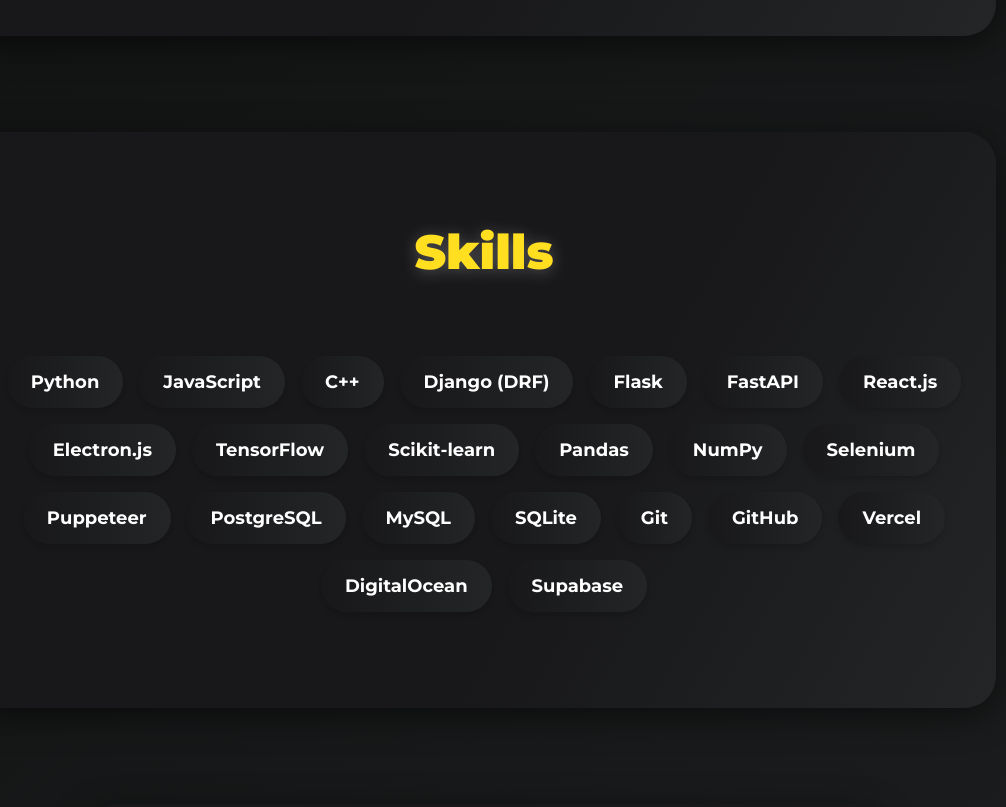
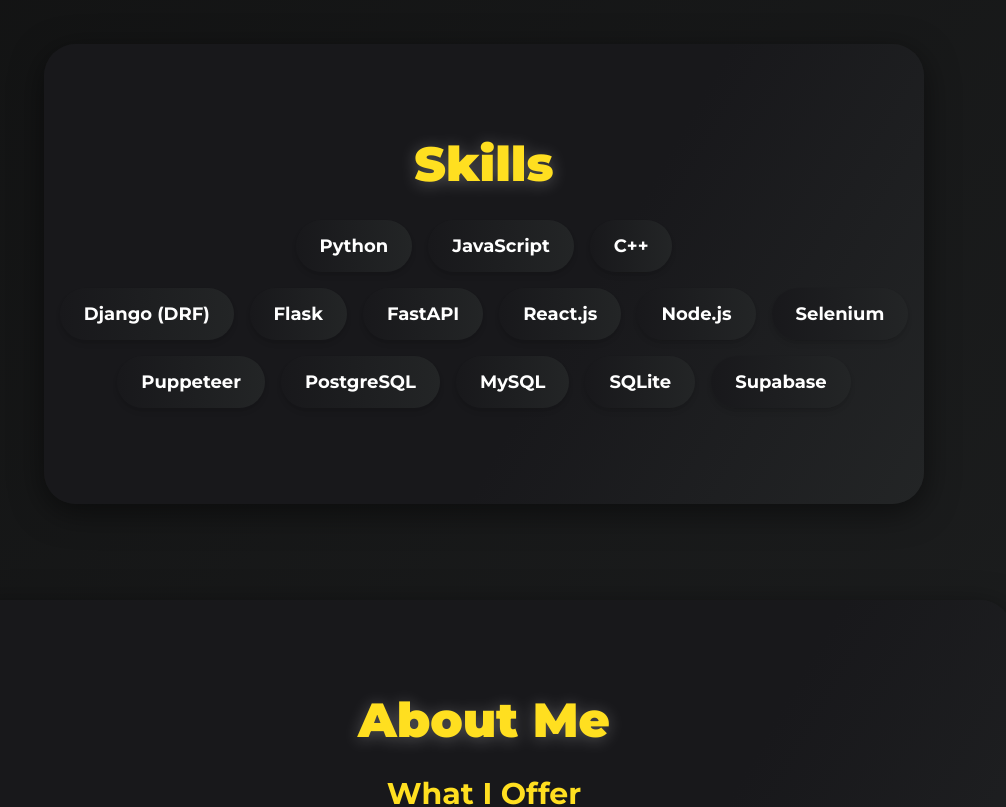
Before and after one commit to YousafZahid/Portfolio, a Next.js app: page / in a window 1280 px wide. Shown: the part 1780-2587 px from the top of the page, without its empty margins (156-1162 px from the left). Built offline with nearby package versions, Linux system fonts and the light colour scheme.

Commit message:
adding real info

```diff
--- a/src/app/about-section.tsx
+++ b/src/app/about-section.tsx
@@ -4,25 +4,25 @@
 
 export default function AboutSection() {
   return (
-    <Section id="about" title="About Me">
+  <Section id="about" title="About Me" customClass="max-w-6xl">
       <motion.div
         initial={{ opacity: 0, y: 30 }}
         whileInView={{ opacity: 1, y: 0 }}
         transition={{ duration: 0.8 }}
         viewport={{ once: true }}
-        className="max-w-3xl mx-auto text-center text-lg md:text-2xl text-gray-200 space-y-6"
+        className="max-w-5xl mx-auto text-center text-lg md:text-2xl text-gray-200 space-y-6"
       >
         <h3 className="text-2xl md:text-3xl font-bold text-yellow-300 mb-2">What I Offer</h3>
         <p>
           I don’t just write code — I create solutions that save you time, increase efficiency, and make your business look professional. Whether you need a modern website, AI integration, or a smart automation script, I can bring your ideas to life.
         </p>
         <h3 className="text-2xl md:text-3xl font-bold text-yellow-300 mb-2">Why Choose Me?</h3>
-        <ul className="text-left mx-auto max-w-2xl list-disc list-inside text-lg md:text-xl text-gray-200 space-y-2">
+        <ul className="text-left mx-auto max-w-5xl list-disc list-inside text-lg md:text-xl text-gray-200 space-y-2">
           <li><span className="font-bold text-pink-400">Proven Experience</span> — Delivered projects for startups, academic research, and real-world clients</li>
           <li><span className="font-bold text-pink-400">Diverse Tech Stack</span> — From Python to React, I cover both backend and frontend with ease</li>
           <li><span className="font-bold text-pink-400">Business-Driven Development</span> — I focus on results, not just code</li>
           <li><span className="font-bold text-pink-400">End-to-End Delivery</span> — From idea to deployment, I handle the full development cycle</li>
-          <li><span className="font-bold text-pink-400">Client-Centric Approach</span> — I listen, adapt, and ensure your vision is translated into a functional product</li>
+          <li><span className="font-bold text-pink-400">Client-Centric Approach</span> — I listen, adapt and ensure your vision is translated into a good product</li>
         </ul>
         <p className="mt-6 text-xl text-yellow-300 font-semibold">Your idea deserves more than just a developer — it deserves someone who cares about its success. That’s exactly what I bring to the table.</p>
       </motion.div>
--- a/src/app/components/Section.tsx
+++ b/src/app/components/Section.tsx
@@ -1,12 +1,21 @@
-import { ReactNode } from "react";
+import React, { ReactNode } from "react";
 
-export default function Section({ id, title, children }: { id: string; title: string; children: ReactNode }) {
+interface SectionProps {
+  id: string;
+  title: string;
+  children: ReactNode;
+  customClass?: string;
+}
+
+const Section: React.FC<SectionProps> = ({ id, title, children, customClass }) => {
   return (
-    <section id={id} className="section-dark py-24 px-4 max-w-5xl mx-auto my-12">
-  <h2 className="text-4xl md:text-5xl font-extrabold mb-20 text-yellow-300 drop-shadow-[0_2px_8px_rgba(255,255,255,0.25)] text-center ">
+    <section id={id} className={`section-dark py-24 px-4 mx-auto my-12 ${customClass ? customClass : 'max-w-5xl'}`}>
+      <h2 className="text-4xl md:text-5xl font-extrabold mb-8 text-yellow-300 drop-shadow-[0_2px_8px_rgba(255,255,255,0.25)] text-center">
         {title}
       </h2>
       <div>{children}</div>
     </section>
   );
-}
+};
+
+export default Section;
--- a/src/app/projects-section.tsx
+++ b/src/app/projects-section.tsx
@@ -30,6 +30,7 @@
     link: "#",
   },
 ];
+
 
 
 
--- a/src/app/skills-section.tsx
+++ b/src/app/skills-section.tsx
@@ -10,28 +10,47 @@
   "Flask",
   "FastAPI",
   "React.js",
-  "Electron.js",
-  "TensorFlow",
-  "Scikit-learn",
-  "Pandas",
-  "NumPy",
+  "Node.js",
   "Selenium",
   "Puppeteer",
   "PostgreSQL",
   "MySQL",
   "SQLite",
-  "Git",
-  "GitHub",
-  "Vercel",
-  "DigitalOcean",
   "Supabase",
 ];
 
+
 export default function SkillsSection() {
+  const row1 = skills.slice(0, 3);
+  const row2 = skills.slice(3, 9);
+  const row3 = skills.slice(9, 14);
+
   return (
     <Section id="skills" title="Skills">
-      <div className="flex flex-wrap gap-4 justify-center">
-        {skills.map((skill) => (
+      <div className="flex flex-row gap-4 justify-center mb-4">
+        {row1.map((skill) => (
+          <motion.div
+            key={skill}
+            whileHover={{ scale: 1.1 }}
+            className="px-6 py-3 rounded-full bg-gradient-to-r from-yellow-400 via-pink-500 to-red-500 text-white font-semibold shadow-md text-lg cursor-pointer select-none"
+          >
+            {skill}
+          </motion.div>
+        ))}
+      </div>
+      <div className="flex flex-row gap-4 justify-center mb-4 flex-wrap">
+        {row2.map((skill) => (
+          <motion.div
+            key={skill}
+            whileHover={{ scale: 1.1 }}
+            className="px-6 py-3 rounded-full bg-gradient-to-r from-yellow-400 via-pink-500 to-red-500 text-white font-semibold shadow-md text-lg cursor-pointer select-none"
+          >
+            {skill}
+          </motion.div>
+        ))}
+      </div>
+      <div className="flex flex-row gap-4 justify-center flex-wrap">
+        {row3.map((skill) => (
           <motion.div
             key={skill}
             whileHover={{ scale: 1.1 }}
--- a/src/app/spline-section.tsx
+++ b/src/app/spline-section.tsx
@@ -2,8 +2,7 @@
 
 export default function SplineSection() {
   return (
-    <div className="w-full flex justify-center py-12">
-      <div className="w-full max-w-4xl aspect-[16/9] rounded-2xl overflow-hidden shadow-2xl border-4 border-pink-500/30 bg-black">
+    <div className="w-full min-h-[400px] aspect-[16/7] flex items-center justify-center py-12 bg-black">
       <iframe
         src="https://my.spline.design/genkubgreetingrobot-tjA5dyzZxMZ1FfgoWcz2aeCu/"
         frameBorder="0"
@@ -14,6 +13,5 @@
         title="3D Spline Scene"
       />
     </div>
-    </div>
   );
 }
```
Also changed, not shown: public/images/creative-portfolio.png (added), 1 other file (tests, documents, lock files or other folders). Lines whose indentation alone changed are shown as unchanged.
